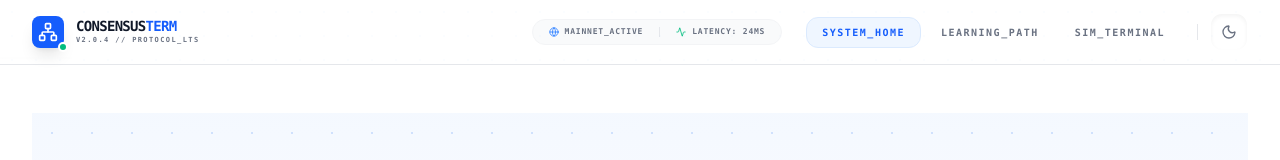
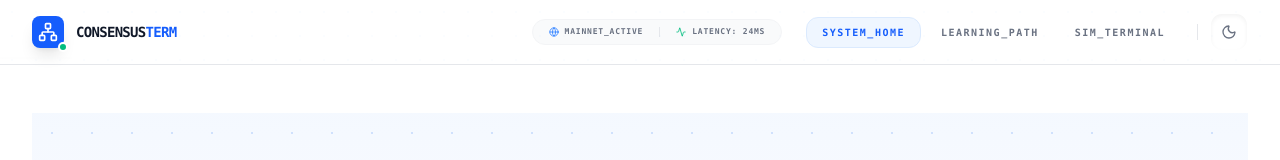
Before and after one commit to subhajitlucky/blockchainconsensus, a React (Vite) app: page / in a window 1280 px wide. Shown: the top 160 px of the page. Built offline with nearby package versions, Linux system fonts and the light colour scheme.

Commit message:
refactor: simplify Navbar component by removing unnecessary div wrapper around title

```diff
--- a/src/components/Navbar.tsx
+++ b/src/components/Navbar.tsx
@@ -32,12 +32,9 @@ const Navbar: React.FC = () => {
                 </div>
                 <div className="absolute -bottom-1 -right-1 w-2.5 h-2.5 bg-emerald-500 border-2 border-white dark:border-slate-950 rounded-full animate-pulse" />
               </div>
-              <div className="flex flex-col">
-                <span className="font-black text-sm tracking-tighter text-gray-900 dark:text-white uppercase leading-none">
-                  Consensus<span className="text-blue-600 dark:text-blue-400">Term</span>
-                </span>
-                <span className="text-[7px] font-black text-gray-500 dark:text-gray-400 uppercase tracking-[0.2em] mt-0.5">v2.0.4 // protocol_lts</span>
-              </div>
+              <span className="font-black text-sm tracking-tighter text-gray-900 dark:text-white uppercase leading-none">
+                Consensus<span className="text-blue-600 dark:text-blue-400">Term</span>
+              </span>
             </Link>
           </div>
 
```
